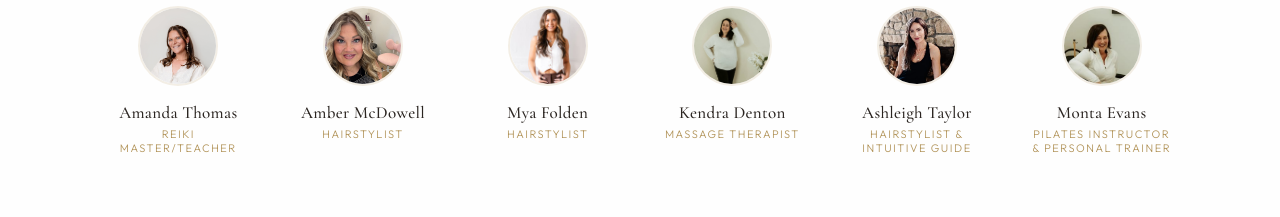
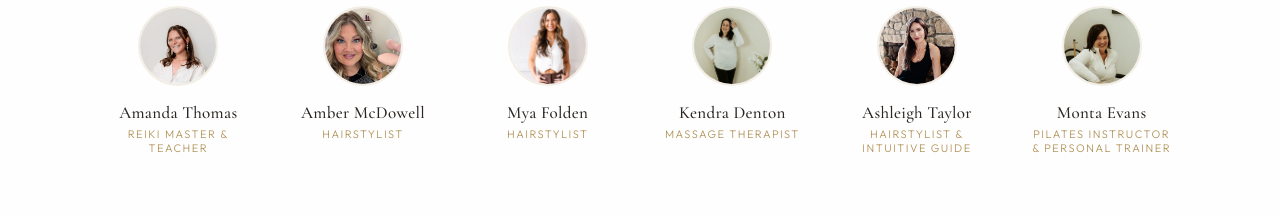
Before and after one commit to jflood215/salon-on-point, a Next.js app: page / in a window 1280 px wide. Shown: the part 1580-1797 px from the top of the page. Built offline with nearby package versions, Linux system fonts and the light colour scheme.

Commit message:
Update Amanda Thomas title to Reiki Master & Teacher
Co-Authored-By: Claude Opus 4.8 <noreply@anthropic.com>

```diff
--- a/src/data/professionals.ts
+++ b/src/data/professionals.ts
@@ -41,8 +41,8 @@ export const professionals: Professional[] = [
     initials: "AT",
     image: "/images/amanda-thomas.jpeg",
     profileImage: "/images/amanda-thomas.jpeg",
-    role: "Certified Reiki Master/Teacher",
-    cardTitle: "Reiki Master/Teacher",
+    role: "Certified Reiki Master & Teacher",
+    cardTitle: "Reiki Master & Teacher",
     acceptingClients: true,
     bio: "Hi, I'm Amanda Thomas, a certified Reiki Master/Teacher. With over 7 years in practice, I've had the honor of holding space for hundreds of people in one on one, group sessions, I've trained fellow Reiki practitioners and have served as a Reiki volunteer for hospice.\n\nMy practice is grounded in an intuitive approach that integrates energy work with hands-on healing touch, nervous system regulation, guided visualizations, and prayer.\n\nI have a special love for holding space for women navigating seasons of the in-between. When we allow ourselves to embrace the unknown with an open heart, I find that's when the richness of the great mystery of Life truly begins to unfold for our greater good. Whether you're seeking a release or a realignment, the space we share is intended to deepen your spiritual connection. Outside of the studio, I bring my energy practice into the work I do as an event planner and brand consultant. When I'm not working, I love to be with my daughters and husband, going on park adventures, dancing at the farmer's market, or finding pockets of peace while hiking.",
     website: "http://www.amandathomascreative.com/reiki",
```
